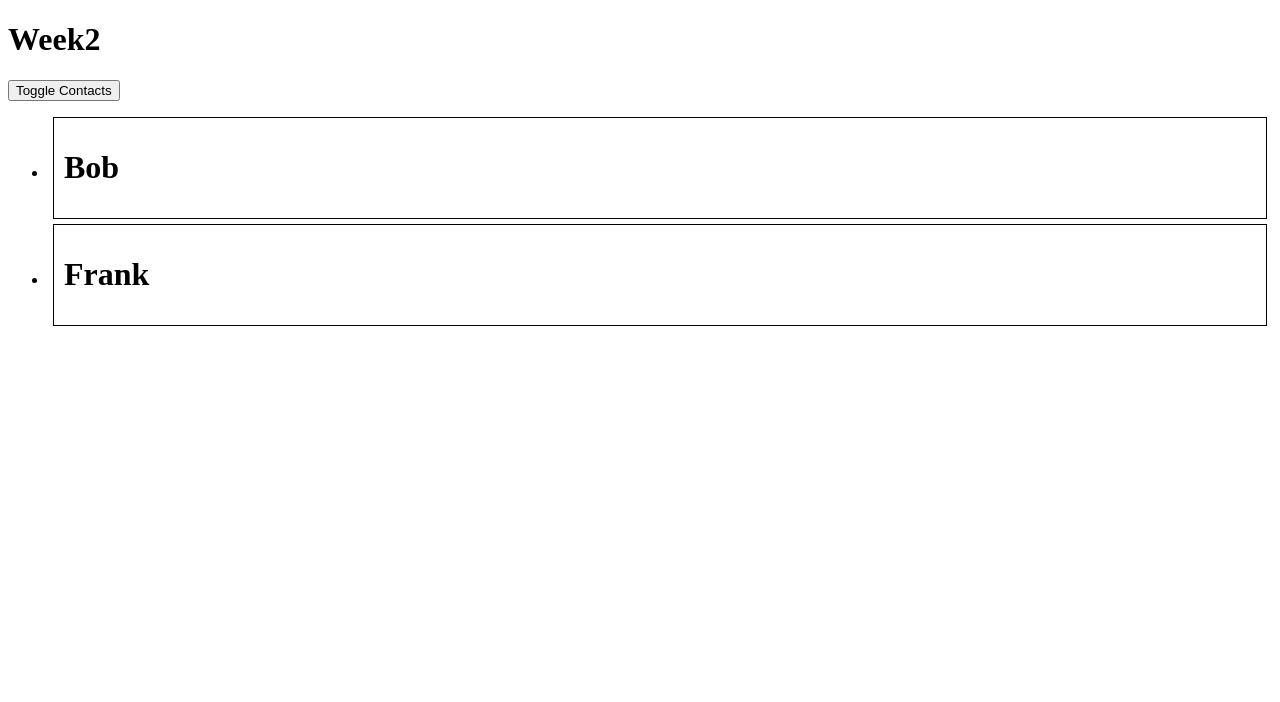
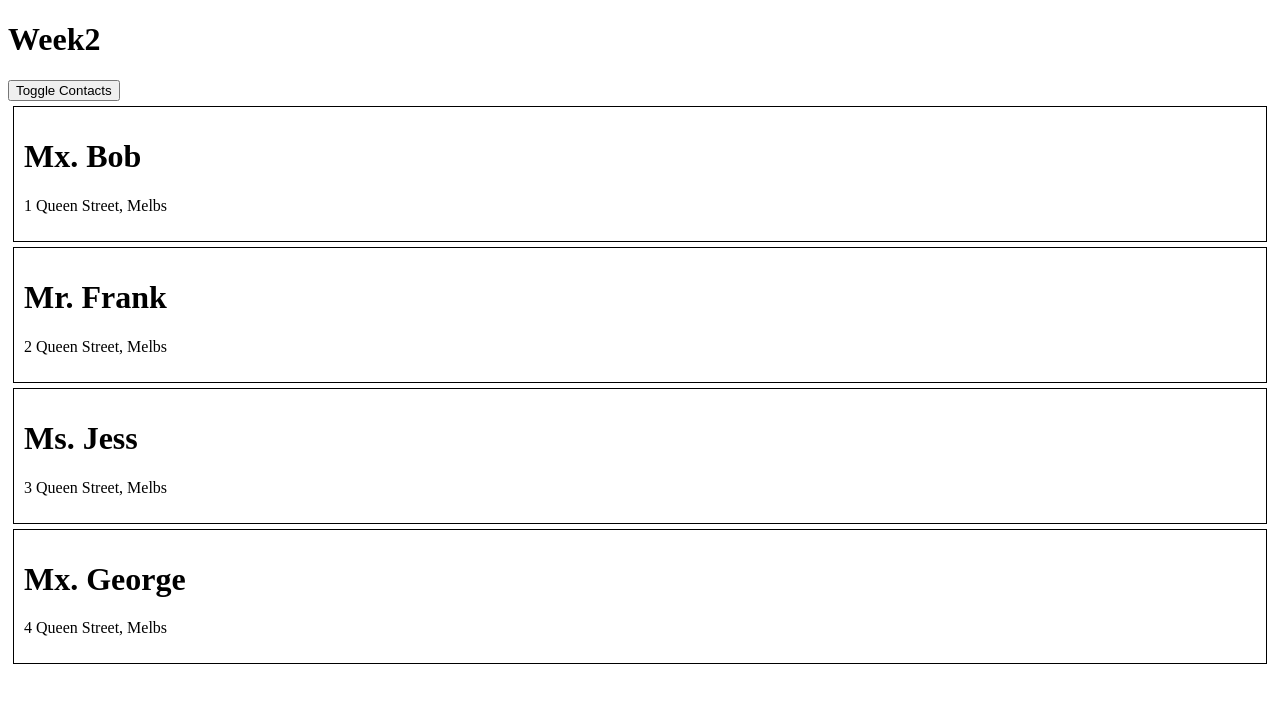
Before and after one commit to LachlanVelden-swin/AngularWeek2, an Angular app: page / in a window 1280 px wide. Shown: the top 702 px of the page. Built offline with nearby package versions, Linux system fonts and the light colour scheme.

Commit message:
working with ngFor and Contact Class

```diff
--- a/src/app/app.component.html
+++ b/src/app/app.component.html
@@ -3,9 +3,5 @@
 <button (click)="onToggleContacts()">Toggle Contacts</button>
 
 <div *ngIf="showContacts === true">
-    <ul>
-        <li *ngFor="let contact of contacts">
-            <app-contact name="{{contact}}"></app-contact>
-        </li>
-    </ul>
+    <app-contact *ngFor="let contact of contacts" [contact]="contact"></app-contact>
 </div>
--- a/src/app/app.component.ts
+++ b/src/app/app.component.ts
@@ -1,4 +1,5 @@
 import { Component } from '@angular/core';
+import { Contact } from './contact/contact';
 
 @Component({
   selector: 'app-root',
@@ -7,9 +8,11 @@ import { Component } from '@angular/core';
 })
 export class AppComponent {
   title = 'Week2';
-  contacts: string[] = [
-    "Bob",
-    "Frank",
+  contacts: Contact[] = [
+    new Contact("Bob", "Mx", "1 Queen Street, Melbs", "https://placehold.it/200x200"),
+    new Contact("Frank", "Mr", "2 Queen Street, Melbs", "https://placehold.it/200x200"),
+    new Contact("Jess", "Ms", "3 Queen Street, Melbs", "https://placehold.it/200x200"),
+    new Contact("George", "Mx", "4 Queen Street, Melbs", "https://placehold.it/200x200"),
   ];
 
 
--- a/src/app/contact/contact.component.html
+++ b/src/app/contact/contact.component.html
@@ -1 +1,2 @@
-<h1>{{name}}</h1>
+<h1>{{contact.title}}. {{contact.name}}</h1>
+<p>{{contact.address}}</p>
--- a/src/app/contact/contact.component.ts
+++ b/src/app/contact/contact.component.ts
@@ -1,4 +1,5 @@
 import { Component, OnInit, Input } from '@angular/core';
+import { Contact } from "./contact";
 
 @Component({
   selector: 'app-contact',
@@ -8,7 +9,7 @@ import { Component, OnInit, Input } from '@angular/core';
 export class ContactComponent implements OnInit {
 
   @Input()
-  name: string;
+  contact: Contact;
 
   constructor() { }
 
--- /dev/null
+++ b/src/app/contact/contact.ts
@@ -0,0 +1,15 @@
+export class Contact {
+    name: string;
+    title: string;
+    address: string;
+    imageUrl: string;
+
+
+    constructor(name: string, title: string, address: string, imageUrl: string ) {
+        this.name = name;
+        this.title = title;
+        this.address = address;
+        this.imageUrl = imageUrl;
+
+    }
+}
```
Lines whose indentation alone changed are shown as unchanged.
